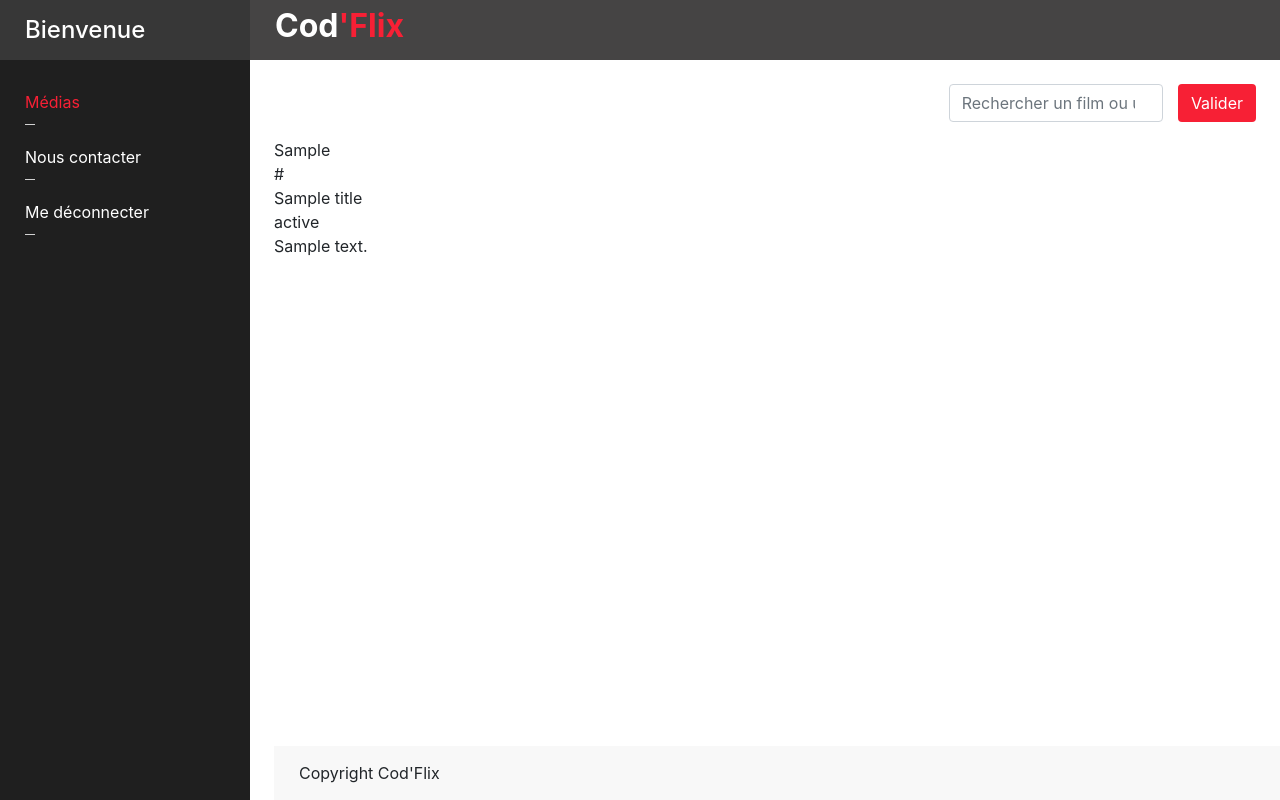
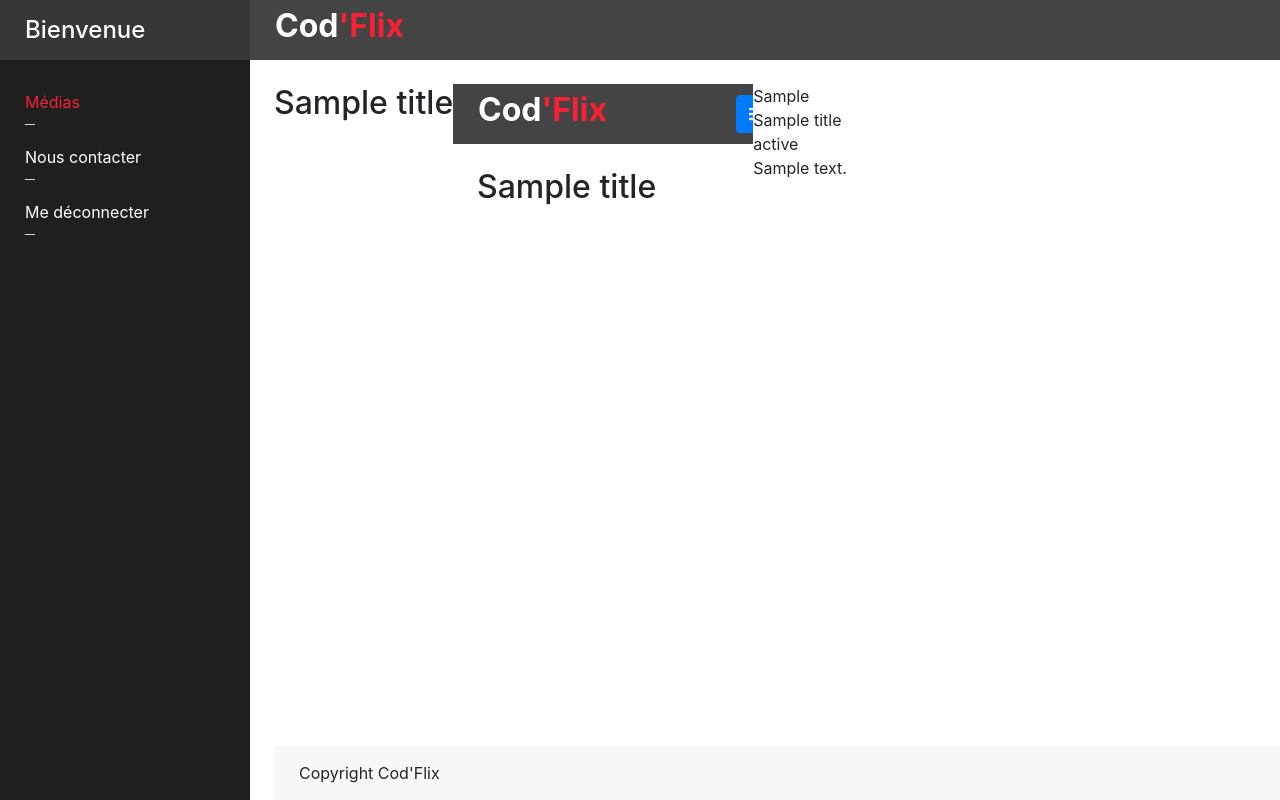
Before and after one commit to damienbiabiany/codflix, a PHP site: template view/mediaDetailView.php in a window 1280 px wide. Run offline with PHP 8.4, Linux system fonts and the light colour scheme; the template is opened without the code that fills it: most values are stand-ins (such as "Sample title", 1, 10 or a date in 2020); data that the repository does not hold is empty; some libraries are stand-ins or nearby versions.

Commit message:
update media details css

```diff
--- a/model/media.php
+++ b/model/media.php
@@ -93,14 +93,12 @@ class Media {
     // Open database connection
     $db   = init_db(); // from
 
-    echo "model/media.php<br>";
-
     // Get all detail of the media from the database
     $req  = $db->prepare( "SELECT id, title, type, trailer_url, summary, status, release_date FROM media" );
 
     $req->execute( array( '%' . $title . '%' ));
 
-    echo "title =". $title."<br>" ;
+    echo "title search (media.php)=". $title."<br>" ;
 
     // Close database connection
     $db   = null;
--- a/view/contact.php
+++ b/view/contact.php
@@ -4,9 +4,7 @@
     <p>Swing by for a cup of coffee, or leave us a message:</p>
   </div>
   <div class="row">
-    <div class="column">
-      <img src="/w3images/map.jpg" style="width:100%">
-    </div>
+
     <div class="column">
       <form action="">
         <label for="fname">First Name</label>
--- a/view/mediaDetailView.php
+++ b/view/mediaDetailView.php
@@ -1,27 +1,31 @@
 <?php ob_start(); ?>
 
-<div class="row">
-    <div class="col-md-4 offset-md-8">
-        <form method="get">
-            <div class="form-group has-btn">
-                <input type="search" id="search" name="title" value="<?= $search; ?>" class="form-control"
-                       placeholder="Rechercher un film ou une série">
 
-                <button type="submit" class="btn btn-block bg-red">Valider</button>
-            </div>
-        </form>
-    </div>
-</div>
 
 
 <div class="media-list">
+
+    <div>
+            <h2><?=$title; ?></h2>
+    </div>
+    <div class="video">
+                    <div>
+                        <iframe allowfullscreen="" frameborder="0"
+                                src="<?= $trailer_url; ?>" ></iframe>
+                    </div>
+    </div>
+
+
+
     <?php
           echo $mediaType.'<br>';
-          echo $trailer_url.'<br>';
           echo $title.'<br>';
           echo $status.'<br>';
           echo $summary.'<br>';
+
+
     ?>
+
 
 <?php $content = ob_get_clean(); ?>
 
```
Also changed, not shown: .htaccess (deleted).
